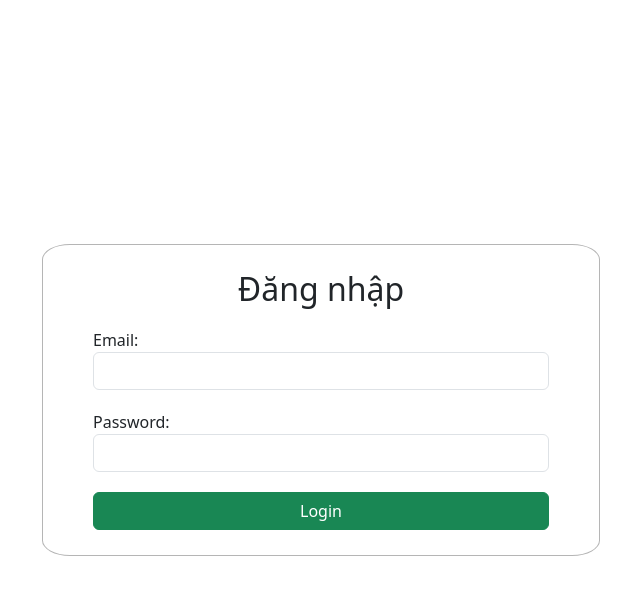
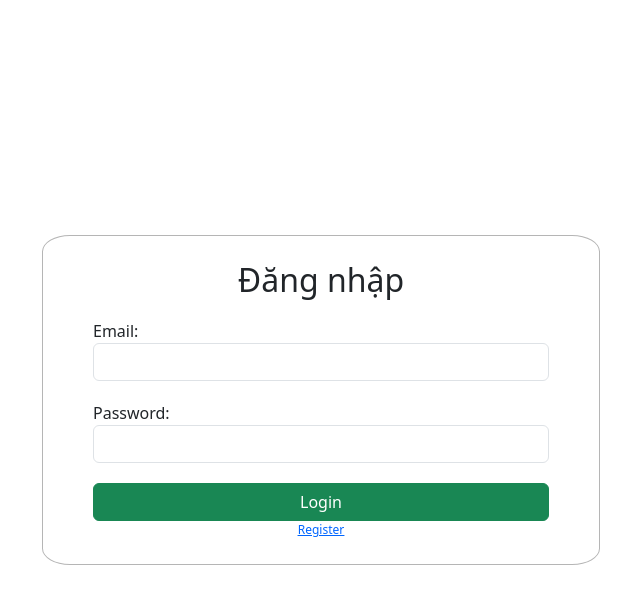
Before and after one commit to WuangNyH/chatroom_socket, a Flask app: page / in a window 1280 px wide. Shown: the top 604 px of the page, without its empty margins (319-959 px from the left). Run offline with Flask 3, Linux system fonts and the light colour scheme; parts of the project's set-up code (start-up, migrations or seed data) failed here and were passed over.

Commit message:
register btn

```diff
--- a/app.py
+++ b/app.py
@@ -42,7 +42,6 @@ def home():
         code = request.form.get("code")
         join = request.form.get("join", False)
         create = request.form.get("create", False)
-        join_exist = request.form.get("join-exist", False)
 
         if join != False and not code:
             return render_template("home.html", error="Please enter a room code.", code=code, name=name, rooms=list_room)
--- a/static/css/register.css
+++ b/static/css/register.css
@@ -31,3 +31,21 @@ h2 {
     padding: 25px 50px;
     border-radius: 5%;
 }
+
+.btn-register {
+    background-color: #b5b5b500;
+    border: none;
+    width: 100%;
+	align-items: center;
+    text-align: center;
+	justify-content: center;
+    font-size: 12px;
+    text-decoration: underline;
+    color: rgb(0, 102, 255);
+    transition: all 200ms linear;
+    cursor: pointer;
+}
+
+.btn-register:hover {
+    color: black;
+}
--- a/templates/login.html
+++ b/templates/login.html
@@ -24,13 +24,14 @@
             <form method="post">
                   <div class="form-group">
                     <label for="email">Email:</label>
-                    <input required="true" type="email" class="form-control" id="email" name="email">
+                    <input type="email" class="form-control" id="email" name="email">
                   </div>
                   <div class="form-group">
                     <label for="pwd">Password:</label>
-                    <input required="true" type="password" class="form-control" id="pwd" name="password">
+                    <input type="password" class="form-control" id="pwd" name="password">
                   </div>
                   <button class="btn btn-success" name="create">Login</button>
+                  <div class="btn-register"><a href="http://127.0.0.1:5000/register" class="btn-register">Register</a></div>
             </form>
         </div>
     </div>
```
